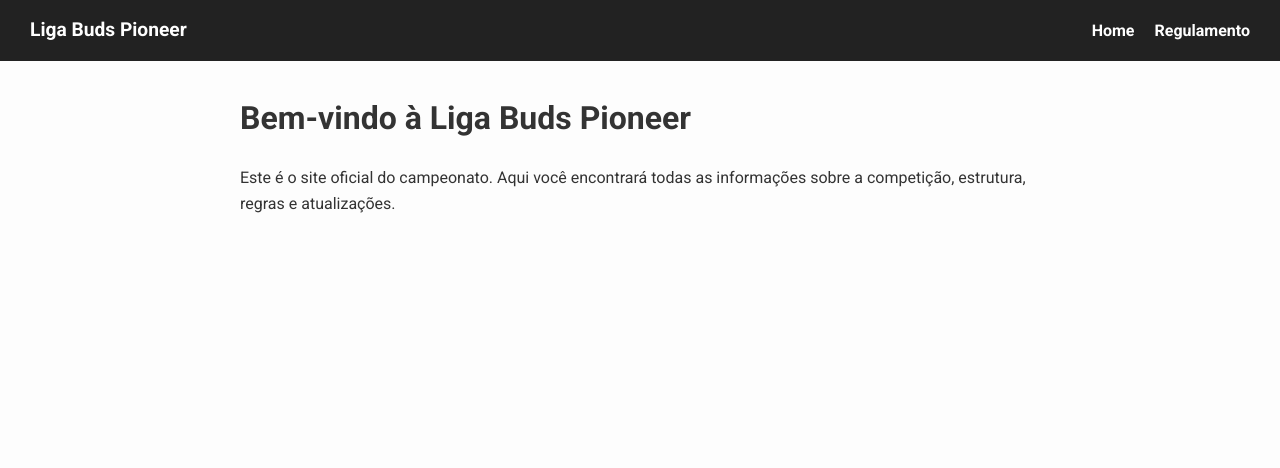
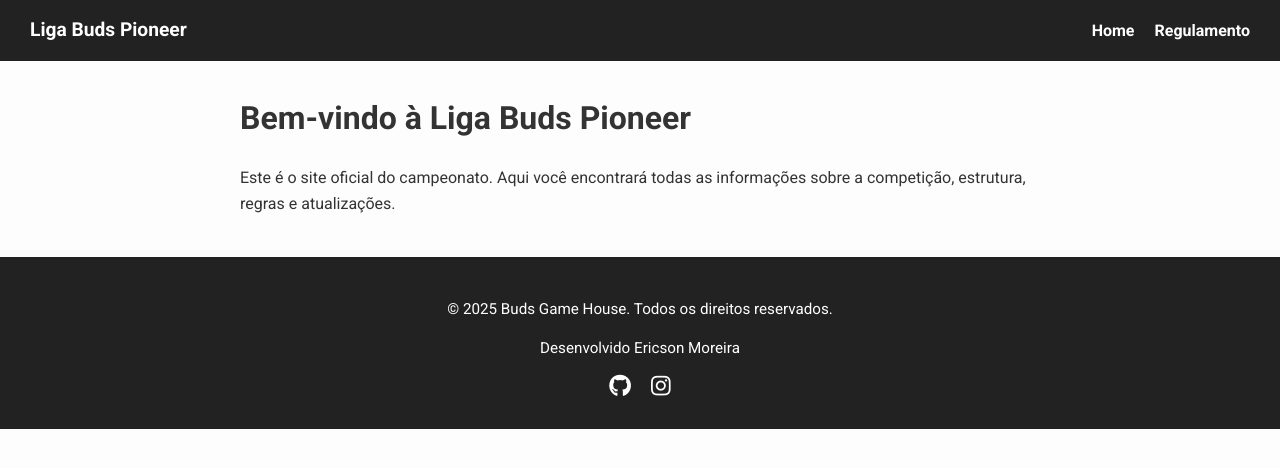
Before and after one commit to ericsonmoreira/budsgamehouseliga, a plain HTML site: page index.html in a window 1280 px wide. Drawn offline with Linux system fonts and the light colour scheme.

Commit message:
add footer

```diff
--- a/index.html
+++ b/index.html
@@ -3,6 +3,10 @@
   <head>
     <meta charset="UTF-8" />
     <meta name="viewport" content="width=device-width, initial-scale=1.0" />
+    <link
+      rel="stylesheet"
+      href="https://cdnjs.cloudflare.com/ajax/libs/font-awesome/6.5.0/css/all.min.css"
+    />
     <link rel="stylesheet" href="style.css" />
     <title>Regulamento - Liga Buds Pioneer</title>
   </head>
@@ -23,5 +27,29 @@
         informações sobre a competição, estrutura, regras e atualizações.
       </p>
     </main>
+    <footer class="footer">
+      <div class="footer-content">
+        <p>&copy; 2025 Buds Game House. Todos os direitos reservados.</p>
+        <div class="footer-social">
+          <span>Desenvolvido Ericson Moreira</span>
+          <div class="social-icons">
+            <a
+              href="https://github.com/ericsonmoreira"
+              target="_blank"
+              aria-label="GitHub"
+            >
+              <i class="fab fa-github"></i>
+            </a>
+            <a
+              href="https://instagram.com/budsgamehouse"
+              target="_blank"
+              aria-label="Instagram"
+            >
+              <i class="fab fa-instagram"></i>
+            </a>
+          </div>
+        </div>
+      </div>
+    </footer>
   </body>
 </html>
--- a/style.css
+++ b/style.css
@@ -59,6 +59,52 @@ hr {
   border-top: 1px solid #ccc;
 }
 
+.footer {
+  background-color: #222;
+  color: #fff;
+  padding: 25px 30px;
+  text-align: center;
+  font-size: 0.95rem;
+  margin-top: 40px;
+}
+
+.footer a {
+  color: #00aced;
+  text-decoration: none;
+}
+
+.footer-content {
+  max-width: 1000px;
+  margin: 0 auto;
+}
+
+.footer-social {
+  display: flex;
+  flex-direction: column;
+  align-items: center;
+  gap: 8px;
+  margin-top: 10px;
+}
+
+.social-icons {
+  display: flex;
+  gap: 20px;
+}
+
+.social-icons a {
+  color: #fff;
+  font-size: 1.4rem;
+  transition: color 0.3s;
+}
+
+.social-icons a:hover {
+  color: #00aced;
+}
+
+.footer a:hover {
+  text-decoration: underline;
+}
+
 /* Responsividade para telas pequenas */
 @media (max-width: 600px) {
   .navbar {
@@ -83,4 +129,13 @@ hr {
   .logo {
     font-size: 1.5rem;
   }
+
+  .footer {
+    padding: 20px 15px;
+    font-size: 0.85rem;
+  }
+
+  .social-icons a {
+    font-size: 1.2rem;
+  }
 }
```
Also changed, not shown: regulamento.html (+28 -0 lines).
